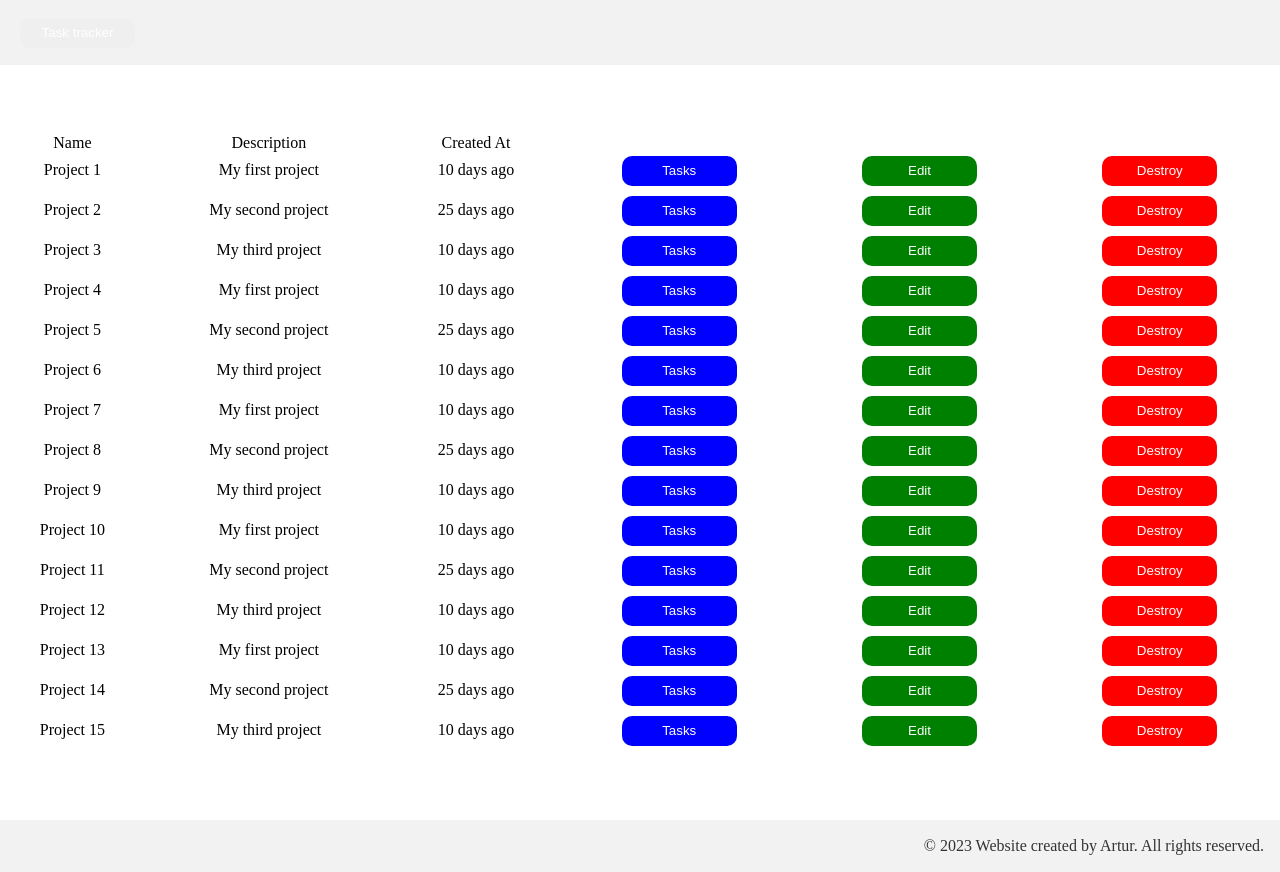
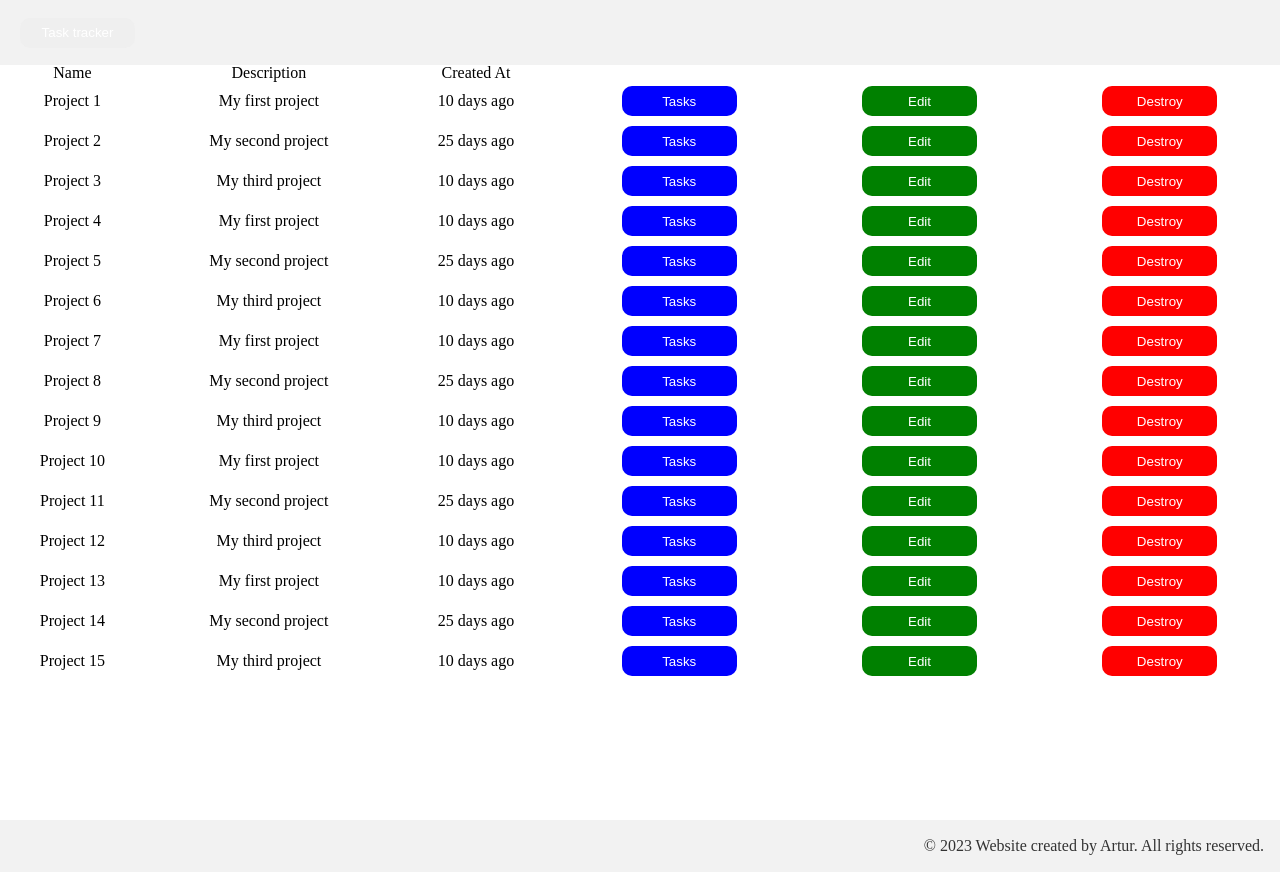
Before and after one commit to JustArtur/task_tracker_react_2023, a React (Create React App) app: page / in a window 1280 px wide. Shown: the top 872 px of the page. Built offline with nearby package versions, Linux system fonts and the light colour scheme.

Commit message:
First task

```diff
--- a/src/App.jsx
+++ b/src/App.jsx
@@ -1,14 +1,17 @@
 import React from "react";
-import { BrowserRouter, Routes, Route } from "react-router-dom";
+import { BrowserRouter, Routes, Route, Navigate } from "react-router-dom";
 import Index from "./pages/index";
 import Info from "./pages/info";
+import Project from "./pages/project";
 
 const App = () => {
   return (
     <BrowserRouter>
       <Routes>
+        <Route path="*" element={<Navigate to="/" replace />} />
         <Route path="/" element={<Index />} />
         <Route path="/info" element={<Info />} />
+        <Route path="/project/:id" element={<Project />} />
       </Routes>
     </BrowserRouter>
   );
--- a/src/components/molecules/ProjectsTableRow/ProjectsTableRow.jsx
+++ b/src/components/molecules/ProjectsTableRow/ProjectsTableRow.jsx
@@ -1,12 +1,13 @@
 import React from "react";
 import styled from "styled-components";
+import { Link } from "react-router-dom";
 import Button from "../../atoms/Button";
 
 const TableItem = styled.th`
   padding: 5px;
 `;
 const ProjectsTableRow = ({ project }) => {
-  const { name, description, createdAt } = project;
+  const { name, description, createdAt, id } = project;
 
   return (
     <tr>
@@ -14,7 +15,9 @@ const ProjectsTableRow = ({ project }) => {
       <TableItem>{description}</TableItem>
       <TableItem>{createdAt}</TableItem>
       <TableItem>
-        <Button label="Tasks" color="blue" />
+        <Link to={`/project/${id}`}>
+          <Button label="Tasks" color="blue" />
+        </Link>
       </TableItem>
       <TableItem>
         <Button label="Edit" color="green" />
--- a/src/components/organisms/ProjectsTable/ProjectsTable.jsx
+++ b/src/components/organisms/ProjectsTable/ProjectsTable.jsx
@@ -17,7 +17,7 @@ const ProjectsTable = () => {
       </tr>
       <tbody>
         {Projects.map((project) => (
-          <ProjectTableRow project={project} />
+          <ProjectTableRow key={project.id} project={project} />
         ))}
       </tbody>
     </Table>
--- a/src/components/organisms/ProjectsTable/mockProjects.jsx
+++ b/src/components/organisms/ProjectsTable/mockProjects.jsx
@@ -1,75 +1,90 @@
 export default [
   {
+    id: 1,
     name: "Project 1",
     description: "My first project",
     createdAt: "10 days ago",
   },
   {
+    id: 2,
     name: "Project 2",
     description: "My second project",
     createdAt: "25 days ago",
   },
   {
+    id: 3,
     name: "Project 3",
     description: "My third project",
     createdAt: "10 days ago",
   },
   {
+    id: 4,
     name: "Project 4",
     description: "My first project",
     createdAt: "10 days ago",
   },
   {
+    id: 5,
     name: "Project 5",
     description: "My second project",
     createdAt: "25 days ago",
   },
   {
+    id: 6,
     name: "Project 6",
     description: "My third project",
     createdAt: "10 days ago",
   },
   {
+    id: 7,
     name: "Project 7",
     description: "My first project",
     createdAt: "10 days ago",
   },
   {
+    id: 8,
     name: "Project 8",
     description: "My second project",
     createdAt: "25 days ago",
   },
   {
+    id: 9,
     name: "Project 9",
     description: "My third project",
     createdAt: "10 days ago",
   },
   {
+    id: 10,
     name: "Project 10",
     description: "My first project",
     createdAt: "10 days ago",
   },
   {
+    id: 11,
     name: "Project 11",
     description: "My second project",
     createdAt: "25 days ago",
   },
   {
+    id: 12,
     name: "Project 12",
     description: "My third project",
     createdAt: "10 days ago",
   },
   {
+    id: 13,
     name: "Project 13",
     description: "My first project",
     createdAt: "10 days ago",
   },
   {
+    id: 14,
     name: "Project 14",
     description: "My second project",
     createdAt: "25 days ago",
   },
   {
+    id: 15,
     name: "Project 15",
     description: "My third project",
     createdAt: "10 days ago",
--- a/src/components/templates/DefaultTemplate.jsx
+++ b/src/components/templates/DefaultTemplate.jsx
@@ -8,8 +8,8 @@ import Button from "../atoms/Button";
 
 const MainContent = styled.div`
   display: flex;
-  justify-content: center;
-  align-items: center;
+  flex: 1 0 auto;
+  flex-direction: column;
   min-height: calc(100vh - ${HEADER_HEIGHT} - ${FOOTER_HEIGHT});
   overflow: auto;
 `;
--- /dev/null
+++ b/src/pages/project.jsx
@@ -0,0 +1,30 @@
+import React from "react";
+import { useParams, useNavigate } from "react-router-dom";
+import styled from "styled-components";
+import DefaultTemplate from "../components/templates/DefaultTemplate";
+import Button from "../components/atoms/Button";
+
+// const ButtonWrapper = styled.div`
+//   margin-top: 1rem;
+//   position: fixed;
+//   left: 10px;
+// `;
+
+const Wrapper = styled.div`
+  padding: 10px;
+`;
+
+const Project = () => {
+  const { id } = useParams();
+  const navigate = useNavigate();
+  return (
+    <DefaultTemplate>
+      <Wrapper>
+        <Button label="Go back" color="orange" onClick={() => navigate(-1)} />
+      </Wrapper>
+      <Wrapper>Задачи проекта {id}</Wrapper>
+    </DefaultTemplate>
+  );
+};
+
+export default Project;
```
Also changed, not shown: 1 other file (tests, documents, lock files or other folders).
